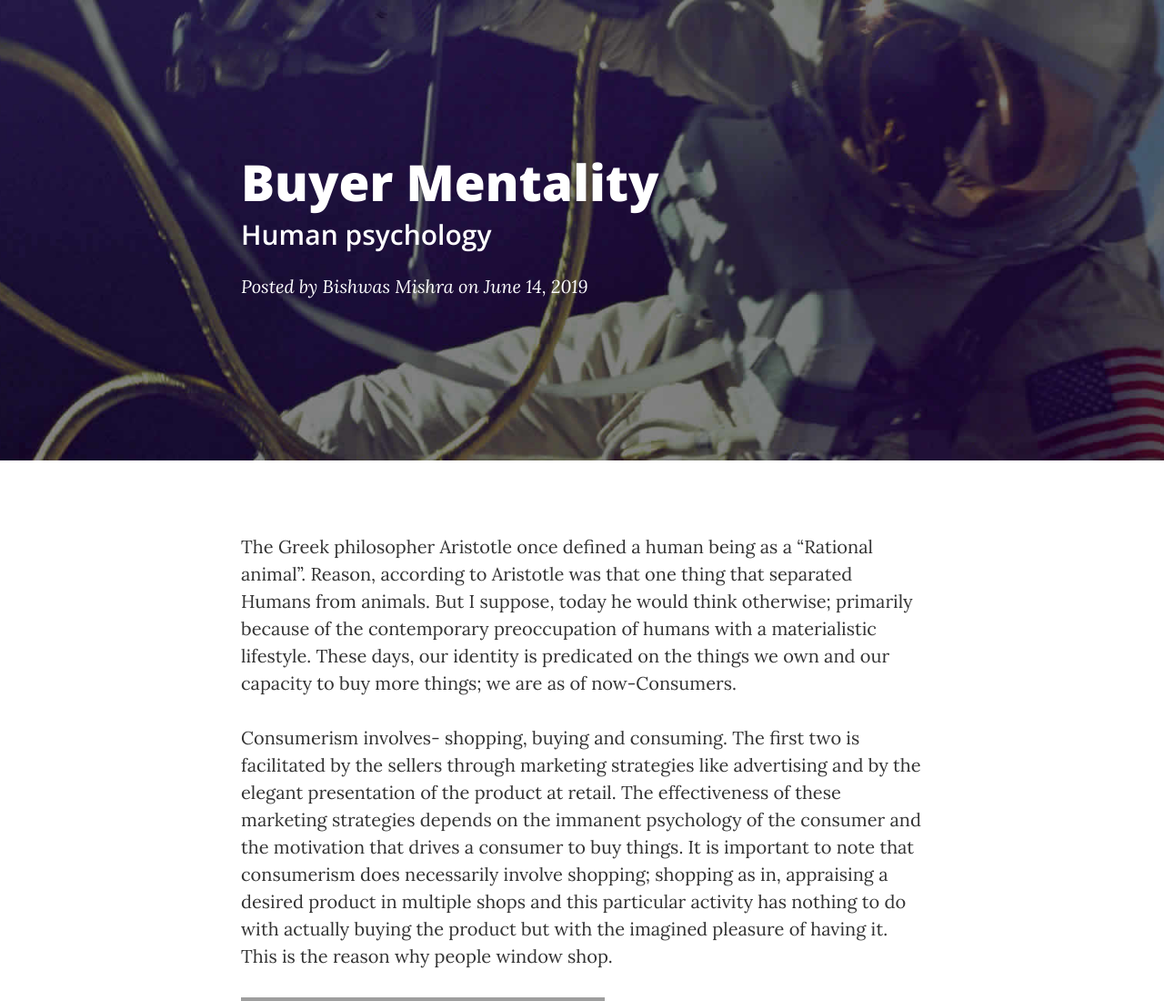
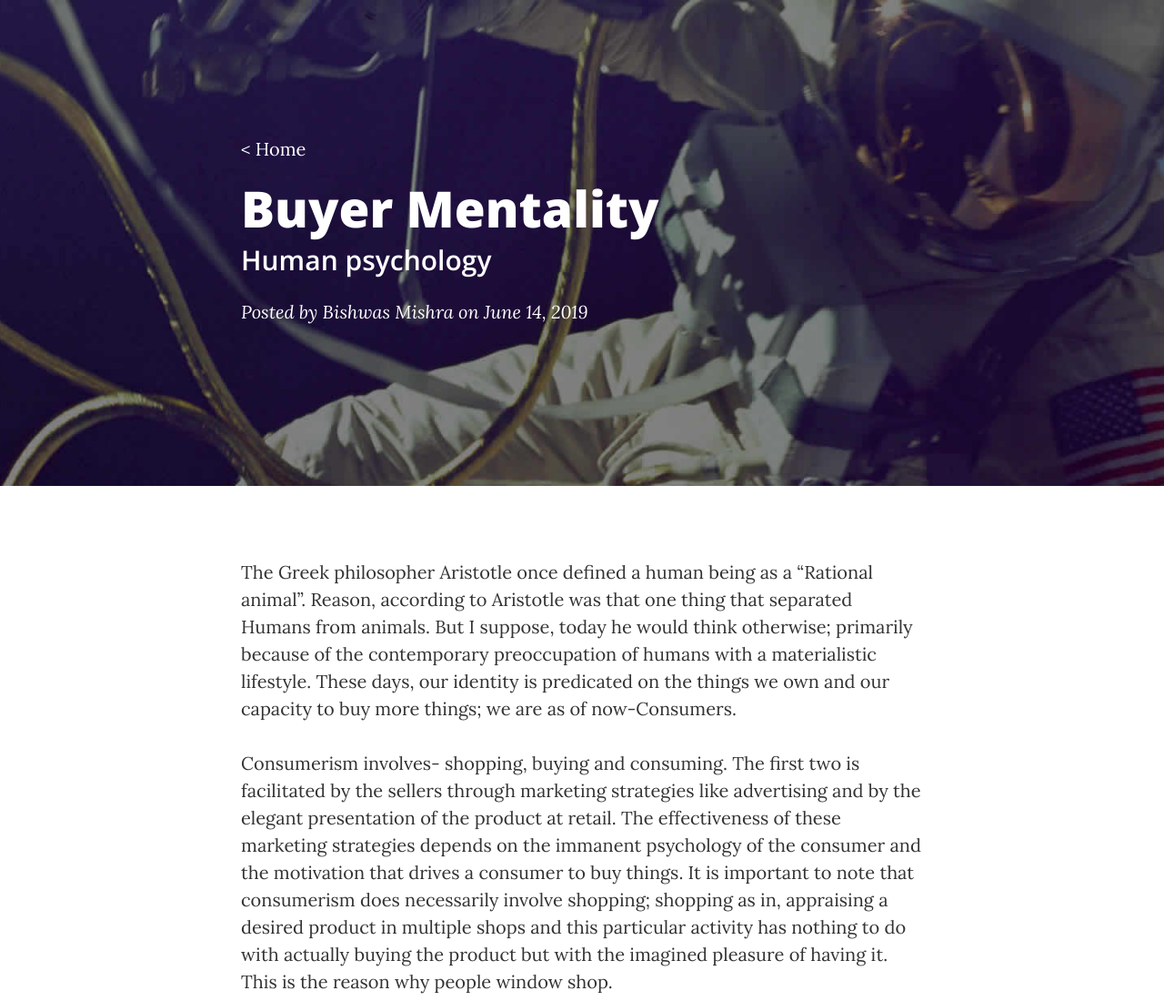
Before and after one commit to bishwashere/thikthikai, a plain HTML site: page post0613.html in a window 1280 px wide. Shown: the top 1100 px of the page at 91% size. Drawn offline with nearby package versions, Linux system fonts and the light colour scheme; grey boxes are pictures that could not be loaded; a script that the page names is missing.

Commit message:
Addded back button on top of post

```diff
--- a/post0613.html
+++ b/post0613.html
@@ -61,6 +61,9 @@
             <div class="row">
                 <div class="col-lg-8 col-lg-offset-2 col-md-10 col-md-offset-1">
                     <div class="post-heading">
+                        <a style="color:#ffffff; text-decoration: none" href="index.html">
+                                < Home
+                        </a>
                         <h1>Buyer Mentality</h1>
                         <h2 class="subheading">Human psychology</h2>
                         <p class="meta">Posted by Bishwas Mishra on June 14, 2019</p>
```
Also changed, not shown: post.html (+3 -0 lines), post0616.html (+3 -0 lines).
